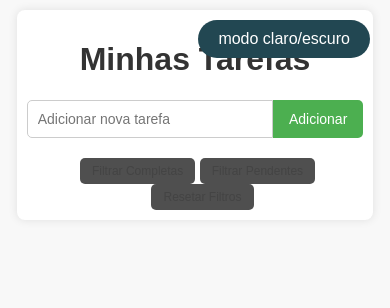
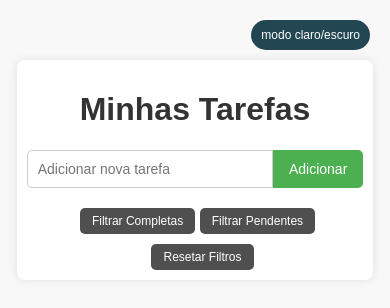
Before and after one commit to Jonhy13Br/ToDoListWithDarkMode, a plain HTML site: page index.html in a window 390 px wide. Drawn offline with Linux system fonts and the light colour scheme.

Commit message:
Update style.css
Atualização no responsivo do projeto

```diff
--- a/style.css
+++ b/style.css
@@ -67,6 +67,7 @@ li {
     border: none;
     background-color: #4f4f4f;
     color: #444;
+    color: #fff;
     border-radius: 5px;
     cursor: pointer;
     font-size: 14px;
@@ -157,6 +158,7 @@ input[type="checkbox"]:checked::before {
         max-width: 90%;
         margin: 10px auto;
         padding: 10px;
+        margin-top:60px;
     }
 
     .entrada-tarefa input {
@@ -182,4 +184,10 @@ input[type="checkbox"]:checked::before {
         width: 16px;
         height: 16px;
     }
-}
+    #darkModeBtn    {
+        padding: 8px 10px;
+        font-size: 12px;
+    }
+    .botao-resetar {
+        margin-top: 10px;
+    }
```
